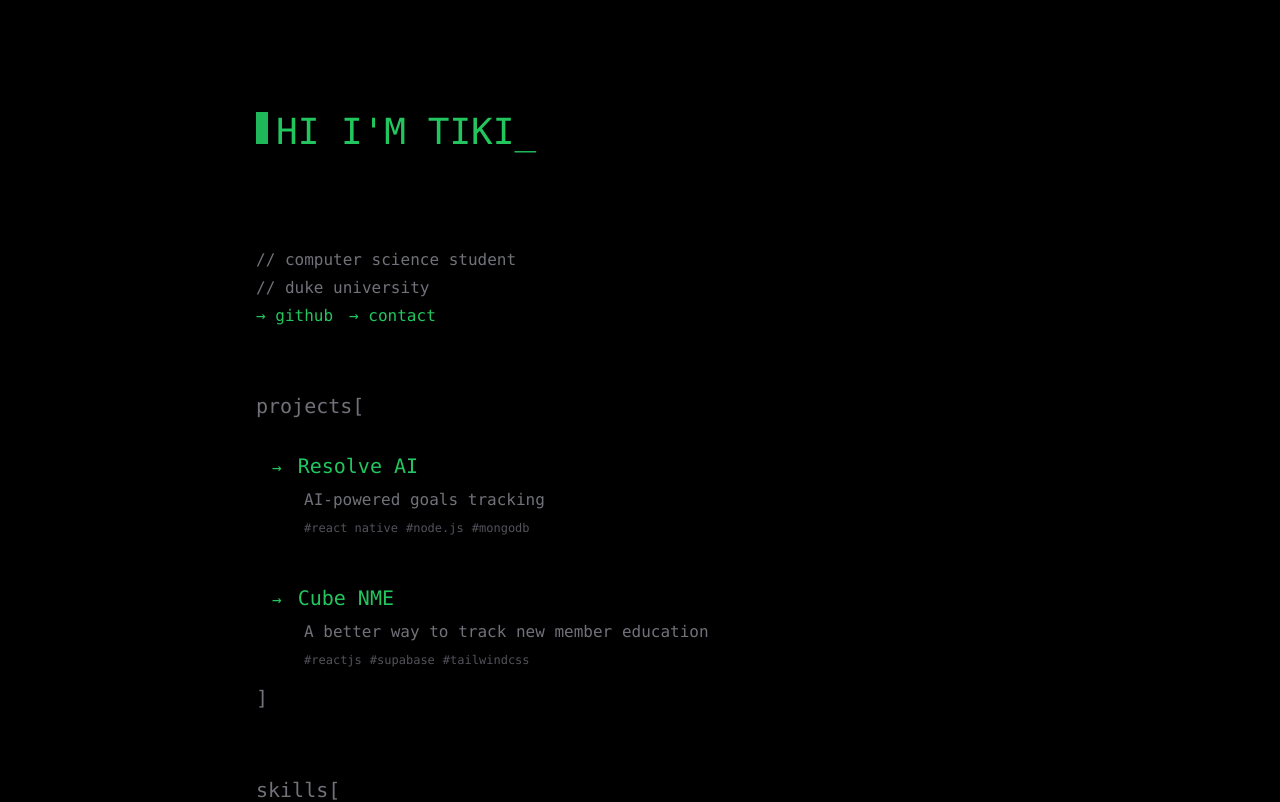
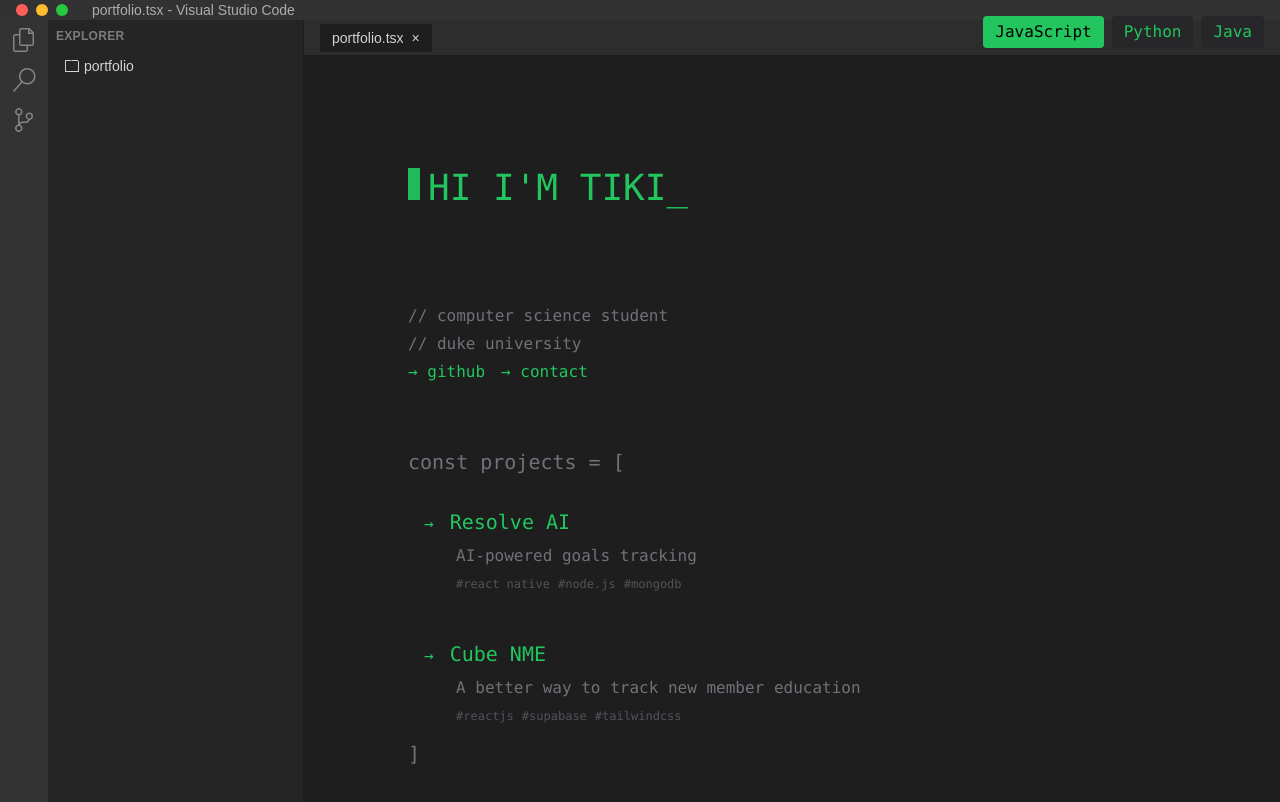
Before and after one commit to kartikeyegupta/kartikeyegupta, a Next.js app: page / in a window 1280 px wide. Shown: the top 802 px of the page. Built offline with nearby package versions, Linux system fonts and the light colour scheme.

Commit message:
vs code editor style

```diff
--- /dev/null
+++ b/app/components/VSCodeWrapper.tsx
@@ -0,0 +1,87 @@
+import React from 'react';
+
+interface VSCodeWrapperProps {
+  children: React.ReactNode;
+}
+
+export default function VSCodeWrapper({ children }: VSCodeWrapperProps) {
+  return (
+    <div className="h-screen flex flex-col bg-[#1e1e1e]">
+      {/* Title bar */}
+      <div className="h-8 bg-[#323233] flex items-center justify-between px-4 text-white/60 text-sm">
+        <div className="flex items-center gap-2">
+          <div className="flex gap-2 mr-4">
+            <div className="w-3 h-3 rounded-full bg-[#ff5f57]" />
+            <div className="w-3 h-3 rounded-full bg-[#febc2e]" />
+            <div className="w-3 h-3 rounded-full bg-[#28c840]" />
+          </div>
+          <span>portfolio.tsx - Visual Studio Code</span>
+        </div>
+      </div>
+
+      <div className="flex-1 flex">
+        {/* Activity Bar */}
+        <div className="w-12 bg-[#333333] flex flex-col items-center py-2 gap-4">
+          <div className="text-white/40 hover:text-white">
+            <svg width="24" height="24" viewBox="0 0 24 24" fill="currentColor">
+              <path d="M17.5 0h-9L7 1.5V6H2.5L1 7.5v15.07L2.5 24h12.07L16 22.57V18h4.7l1.3-1.43V4.5L17.5 0zm0 2.12l2.38 2.38H17.5V2.12zm-3 20.38h-12v-15H7v9.07L8.5 18h6v4.5zm6-6h-12v-15H16V6h4.5v10.5z"/>
+            </svg>
+          </div>
+          <div className="text-white/40 hover:text-white">
+            <svg width="24" height="24" viewBox="0 0 24 24" fill="currentColor">
+              <path d="M15.25 0a8.25 8.25 0 0 0-6.18 13.72L1 22.88l1.12 1 8.05-9.12A8.251 8.251 0 1 0 15.25.01V0zm0 15a6.75 6.75 0 1 1 0-13.5 6.75 6.75 0 0 1 0 13.5z"/>
+            </svg>
+          </div>
+          <div className="text-white/40 hover:text-white">
+            <svg width="24" height="24" viewBox="0 0 24 24" fill="currentColor">
+              <path d="M21.007 8.222A3.738 3.738 0 0 0 15.045 5.2a3.737 3.737 0 0 0 1.156 6.583 2.988 2.988 0 0 1-2.668 1.67h-2.99a4.456 4.456 0 0 0-2.989 1.165V7.4a3.737 3.737 0 1 0-1.494 0v9.117a3.776 3.776 0 1 0 1.816.099 2.99 2.99 0 0 1 2.668-1.667h2.99a4.484 4.484 0 0 0 4.223-3.039 3.736 3.736 0 0 0 3.25-3.687zM4.565 3.738a2.242 2.242 0 1 1 4.484 0 2.242 2.242 0 0 1-4.484 0zm4.484 16.441a2.242 2.242 0 1 1-4.484 0 2.242 2.242 0 0 1 4.484 0zm8.221-9.715a2.242 2.242 0 1 1 0-4.485 2.242 2.242 0 0 1 0 4.485z"/>
+            </svg>
+          </div>
+        </div>
+
+        {/* Side Bar */}
+        <div className="w-64 bg-[#252526] border-r border-[#1e1e1e]">
+          <div className="p-2 text-sm text-white/80">
+            <div className="uppercase tracking-wide mb-2 text-xs text-white/40 font-semibold">Explorer</div>
+            <div className="flex items-center gap-1 hover:bg-white/10 px-2 py-1 rounded">
+              <svg width="16" height="16" viewBox="0 0 16 16" fill="currentColor">
+                <path d="M14.5 3H7.71l-.85-.85L6.51 2h-5l-.5.5v11l.5.5h13l.5-.5v-10L14.5 3zm-.51 8.49V13h-12V3h4.49l.35-.15.86-.86H14v1.5l-.01 8z"/>
+              </svg>
+              <span>portfolio</span>
+            </div>
+          </div>
+        </div>
+
+        {/* Main Editor */}
+        <div className="flex-1 flex flex-col">
+          {/* Tabs */}
+          <div className="h-9 bg-[#2d2d2d] flex items-center px-4 text-white/40 text-sm border-b border-[#1e1e1e]">
+            <div className="px-3 py-1 bg-[#1e1e1e] text-white/80 flex items-center gap-2">
+              <span>portfolio.tsx</span>
+              <button className="hover:bg-white/20 rounded-md">×</button>
+            </div>
+          </div>
+
+          {/* Content */}
+          <div className="flex-1 overflow-auto">
+            {children}
+          </div>
+
+          {/* Status Bar */}
+          <div className="h-6 bg-[#007acc] text-white flex items-center justify-between px-2 text-xs">
+            <div className="flex items-center gap-2">
+              <span>🌿 main</span>
+              <span>📡 0 ↓ 0 ↑</span>
+            </div>
+            <div className="flex items-center gap-4">
+              <span>TypeScript React</span>
+              <span>UTF-8</span>
+              <span>LF</span>
+              <span>Spaces: 2</span>
+            </div>
+          </div>
+        </div>
+      </div>
+    </div>
+  );
+}
--- a/app/page.tsx
+++ b/app/page.tsx
@@ -2,10 +2,12 @@
 
 import { motion } from "framer-motion";
 import { useState, useEffect } from "react";
+import VSCodeWrapper from './components/VSCodeWrapper';
 
 export default function Home() {
   const [isComplete, setIsComplete] = useState(false);
   const [text, setText] = useState("");
+  const [language, setLanguage] = useState("javascript");
   const fullText = "HI I'M TIKI_";
 
   useEffect(() => {
@@ -41,8 +43,59 @@ export default function Home() {
     "Web Development",
   ];
 
+  const languages = [
+    { id: "javascript", name: "JavaScript" },
+    { id: "python", name: "Python" },
+    { id: "java", name: "Java" },
+  ];
+
+  const getSyntax = (section: string) => {
+    switch (language) {
+      case "python":
+        return {
+          projects: "projects = [",
+          skills: "skills = [",
+          arrow: "->",
+          comment: "#",
+        };
+      case "java":
+        return {
+          projects: "List<Project> projects = Arrays.asList(",
+          skills: "List<String> skills = Arrays.asList(",
+          arrow: "→",
+          comment: "//",
+        };
+      default: // javascript
+        return {
+          projects: "const projects = [",
+          skills: "const skills = [",
+          arrow: "→",
+          comment: "//",
+        };
+    }
+  };
+
+  const syntax = getSyntax(language);
+
   return (
-    <main className="min-h-screen bg-black text-green-500 p-8 font-mono">
+    <VSCodeWrapper>
+      <main className="min-h-screen bg-[#1e1e1e] text-green-500 p-8 font-mono">
+        <div className="absolute top-4 right-4 flex gap-2">
+          {languages.map((lang) => (
+            <button
+              key={lang.id}
+              onClick={() => setLanguage(lang.id)}
+              className={`px-3 py-1 rounded ${
+                language === lang.id
+                  ? "bg-green-500 text-black"
+                  : "bg-zinc-800 text-green-500"
+              } hover:bg-green-400 transition-colors`}
+            >
+              {lang.name}
+            </button>
+          ))}
+        </div>
+
         <div className="max-w-3xl mx-auto pt-20">
           {/* Typing effect for name */}
           <motion.div
@@ -69,8 +122,8 @@ export default function Home() {
               transition={{ duration: 1, delay: 2 }}
               className="space-y-1 mb-16"
             >
-            <p className="text-zinc-500">{"// computer science student"}</p>
-            <p className="text-zinc-500">{"// duke university"}</p>
+              <p className="text-zinc-500">{`${syntax.comment} computer science student`}</p>
+              <p className="text-zinc-500">{`${syntax.comment} duke university`}</p>
               <div className="flex gap-4 mt-4">
                 <a href="https://github.com/kartikeyegupta" className="hover:text-white transition-colors">
                   → github
@@ -90,7 +143,7 @@ export default function Home() {
               transition={{ duration: 1, delay: 2.5 }}
               className="mb-16"
             >
-            <h2 className="text-xl mb-8 text-zinc-500">projects[</h2>
+              <h2 className="text-xl mb-8 text-zinc-500">{syntax.projects}</h2>
               <div className="space-y-12 ml-4">
                 {projects.map((project, index) => (
                   <motion.div
@@ -101,7 +154,7 @@ export default function Home() {
                     className="group"
                   >
                     <div className="flex items-baseline">
-                    <span className="text-green-500 mr-4">→</span>
+                      <span className="text-green-500 mr-4">{syntax.arrow}</span>
                       <h3 className="text-xl group-hover:text-white transition-colors">
                         {project.title}
                       </h3>
@@ -130,7 +183,7 @@ export default function Home() {
               animate={{ opacity: 1 }}
               transition={{ duration: 1, delay: 3 }}
             >
-            <h2 className="text-xl mb-8 text-zinc-500">skills[</h2>
+              <h2 className="text-xl mb-8 text-zinc-500">{syntax.skills}</h2>
               <div className="grid grid-cols-2 gap-4 ml-4">
                 {skills.map((skill, index) => (
                   <motion.div
@@ -140,7 +193,7 @@ export default function Home() {
                     transition={{ delay: index * 0.1 + 3.5 }}
                     className="flex items-center group"
                   >
-                  <span className="text-green-500 mr-4">→</span>
+                    <span className="text-green-500 mr-4">{syntax.arrow}</span>
                     <span className="group-hover:text-white transition-colors">
                       {skill}
                     </span>
@@ -164,5 +217,6 @@ export default function Home() {
           )}
         </div>
       </main>
+    </VSCodeWrapper>
   );
 }
```
Lines whose indentation alone changed are shown as unchanged.
